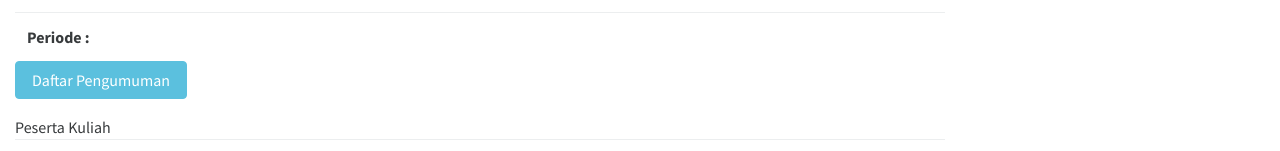
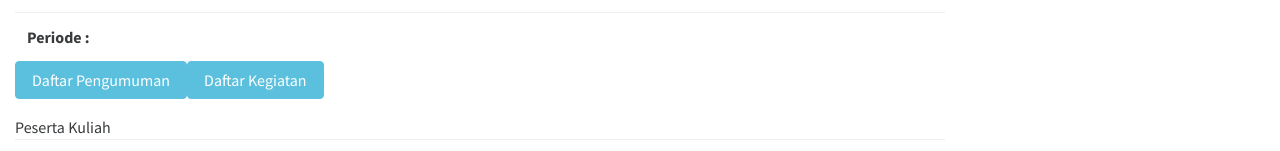
Before and after one commit to dendy-prtha-tiukdw/srm-backoffice, a Vue app: page /kelas in a window 1280 px wide. Shown: the part 290-441 px from the top of the page. Built offline with nearby package versions, Linux system fonts and the light colour scheme; no server answers; a web font is replaced by a local one; what vue-google-oauth2 would draw is missing.

Commit message:
update crud kegiatan
(+ )Tombol Kegiatan pada kelas.vue
(+) fix duplicate getter key

```diff
--- a/src/store/kegiatan.module.js
+++ b/src/store/kegiatan.module.js
@@ -31,7 +31,7 @@ const getters = {
   daftarKegiatan(state) {
     return state.listKegiatan;
   },
-  destroy(state) {
+  destroyKegiatan(state) {
     return state.IdKegiatan;
   }
 };
@@ -50,7 +50,6 @@ export const actions = {
     });
   },
   [KEGIATAN_DELETE]({ commit, state }) {
-    // return PengumumanService.destroy(daftarPengumumanRequest);
     console.log(state.kegiatan);
     return new Promise(resolve => {
       KegiatanService.delete(state.kegiatan)
--- a/src/store/pengumuman.module.js
+++ b/src/store/pengumuman.module.js
@@ -31,7 +31,7 @@ const getters = {
   daftarPengumuman(state) {
     return state.listPengumuman;
   },
-  destroy(state) {
+  destroyPengumuman(state) {
     return state.IdPengumuman;
   }
 };
@@ -50,7 +50,6 @@ export const actions = {
     });
   },
   [PENGUMUMAN_DELETE]({ commit, state }) {
-    // return PengumumanService.destroy(daftarPengumumanRequest);
     console.log(state.pengumuman);
     return new Promise(resolve => {
       PengumumanService.delete(state.pengumuman)
--- a/src/views/Kelas.vue
+++ b/src/views/Kelas.vue
@@ -39,6 +39,12 @@
         @click="handleClickListPengumuman"
       >
         Daftar Pengumuman
+      </button>
+      <button
+        class="btn btn-info pull-xs-center"
+        @click="handleClickListKegiatan"
+      >
+        Daftar Kegiatan
       </button>
     </table>
 
@@ -118,6 +124,17 @@ export default {
           tahunAjaran: this.detailKelas.tahunAjaran
         }
       });
+    },
+    handleClickListKegiatan() {
+      this.$router.push({
+        name: "daftarkegiatan",
+        params: {
+          group: this.detailKelas.group,
+          namaMatakuliah: this.detailKelas.namaMatakuliah,
+          semester: this.detailKelas.semester,
+          tahunAjaran: this.detailKelas.tahunAjaran
+        }
+      });
     }
   }
 };
```
